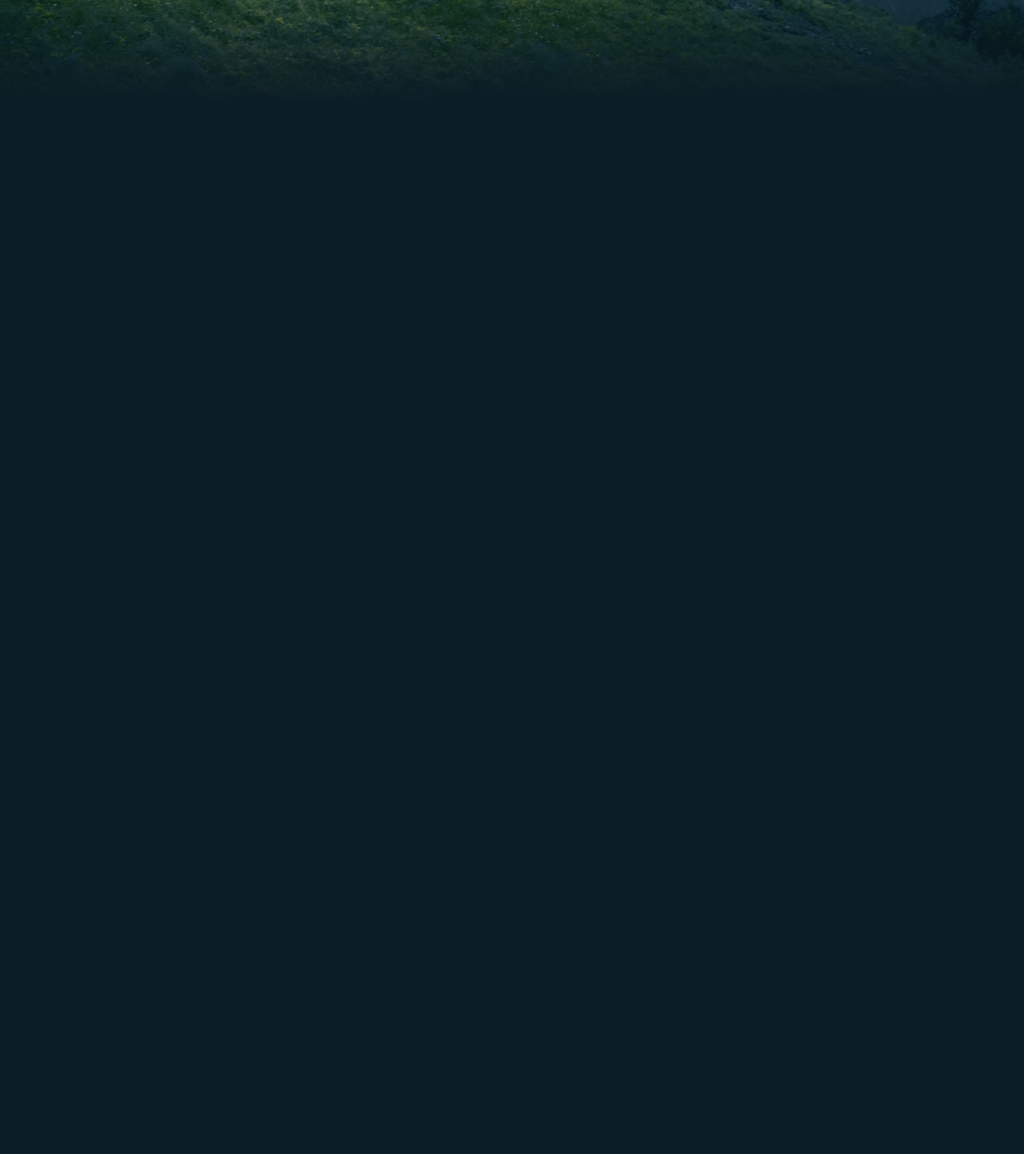
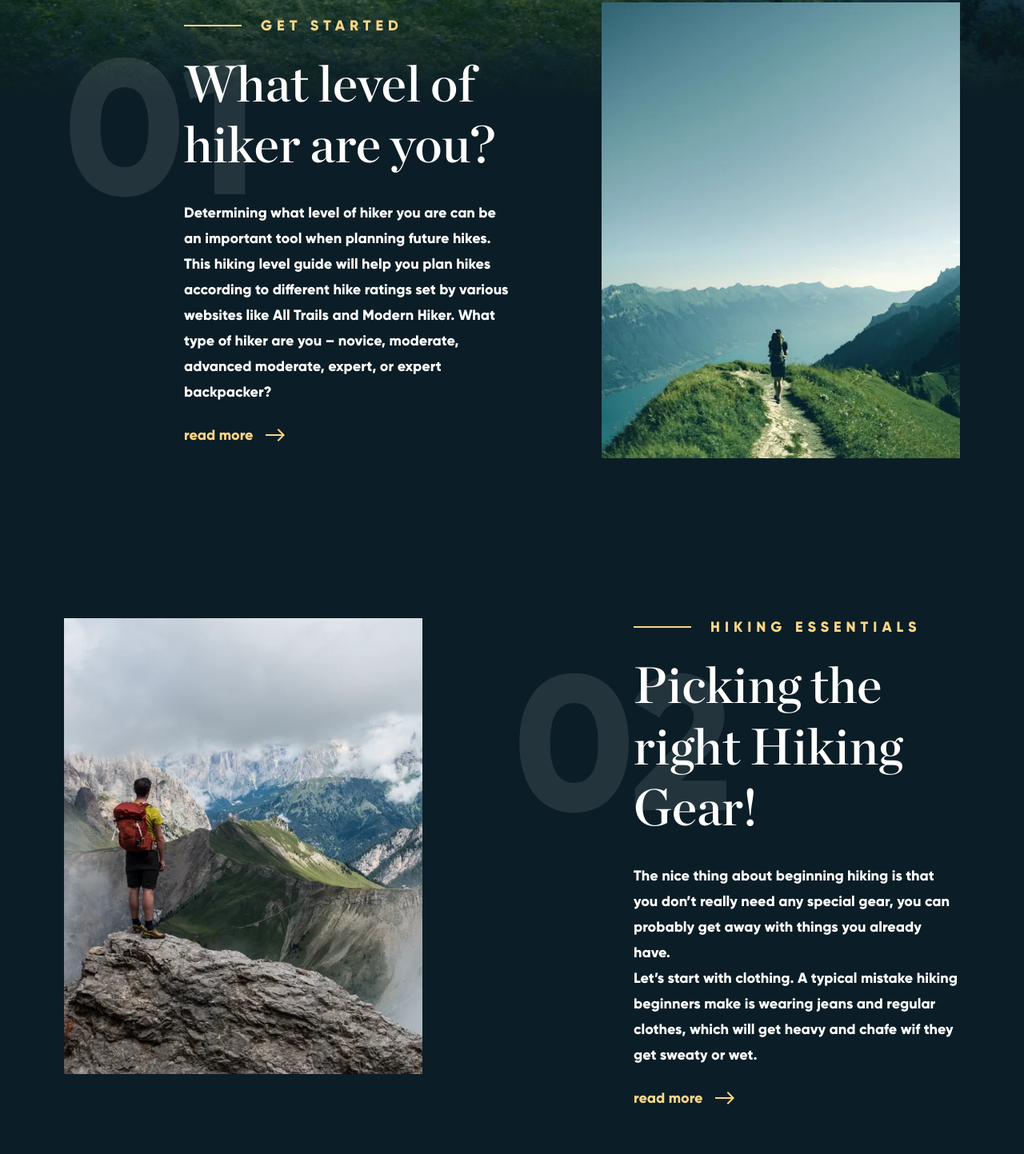
Before and after one commit to jw-git-hub/MNTN---Landing-Page, a plain HTML site: page index.html in a window 1280 px wide. Shown: the part 957-2400 px from the top of the page at 80% size. Before the commit the page ends 1267 px from the top, so only its background shows below. Drawn offline with Linux system fonts and the light colour scheme.

Commit message:
feat(features): three feature sections with shared component and reverse variant

```diff
--- a/index.html
+++ b/index.html
@@ -12,6 +12,7 @@
   <link rel="stylesheet" href="styles/sections/scenery.css">
   <link rel="stylesheet" href="styles/sections/header.css">
   <link rel="stylesheet" href="styles/sections/hero.css">
+  <link rel="stylesheet" href="styles/sections/feature.css">
 </head>
 <body>
   <div class="page" id="top">
@@ -93,6 +94,68 @@
           </nav>
         </div>
       </section>
+
+      <div class="container features">
+        <section class="feature" id="get-started" aria-labelledby="get-started-title">
+          <div class="feature__body">
+            <span class="feature__number" aria-hidden="true">01</span>
+            <div class="feature__content">
+              <p class="tagline">GEt Started</p>
+              <h2 class="heading-2" id="get-started-title">What level of  hiker are you?</h2>
+              <p class="text-body">Determining what level of hiker you are can be an important tool when planning future hikes. This hiking level guide will help you plan hikes according to different hike ratings set by various websites like All Trails and Modern Hiker. What type of hiker are you – novice, moderate, advanced moderate, expert, or expert backpacker? </p>
+              <!-- TODO: адрес статьи в макете не задан -->
+              <a class="link-arrow link-arrow--accent" href="#" aria-describedby="get-started-title">
+                read more
+                <svg class="link-arrow__icon" width="24" height="16" aria-hidden="true"><use href="assets/icons/sprite.svg#arrow-right"></use></svg>
+              </a>
+            </div>
+          </div>
+          <picture class="feature__media">
+            <source type="image/webp" srcset="assets/images/feature-hiker-level@1x.webp 566w, assets/images/feature-hiker-level@2x.webp 1132w" sizes="(min-width: 1280px) 566px, 100vw">
+            <img src="assets/images/feature-hiker-level@1x.jpg" srcset="assets/images/feature-hiker-level@1x.jpg 566w, assets/images/feature-hiker-level@2x.jpg 1132w" sizes="(min-width: 1280px) 566px, 100vw" width="566" height="720" alt="Hiker walking along a grassy mountain ridge above a lake" loading="lazy" decoding="async">
+          </picture>
+        </section>
+
+        <section class="feature feature--reverse" id="hiking-essentials" aria-labelledby="hiking-essentials-title">
+          <div class="feature__body">
+            <span class="feature__number" aria-hidden="true">02</span>
+            <div class="feature__content">
+              <p class="tagline">Hiking Essentials</p>
+              <h2 class="heading-2" id="hiking-essentials-title">Picking the right Hiking Gear!</h2>
+              <p class="text-body">The nice thing about beginning hiking is that you don’t really need any special gear, you can probably get away with things you already have.<br>Let’s start with clothing. A typical mistake hiking beginners make is wearing jeans and regular clothes, which will get heavy and chafe wif they get sweaty or wet.</p>
+              <!-- TODO: адрес статьи в макете не задан -->
+              <a class="link-arrow link-arrow--accent" href="#" aria-describedby="hiking-essentials-title">
+                read more
+                <svg class="link-arrow__icon" width="24" height="16" aria-hidden="true"><use href="assets/icons/sprite.svg#arrow-right"></use></svg>
+              </a>
+            </div>
+          </div>
+          <picture class="feature__media">
+            <source type="image/webp" srcset="assets/images/feature-hiking-gear@1x.webp 566w, assets/images/feature-hiking-gear@2x.webp 1132w" sizes="(min-width: 1280px) 566px, 100vw">
+            <img src="assets/images/feature-hiking-gear@1x.jpg" srcset="assets/images/feature-hiking-gear@1x.jpg 566w, assets/images/feature-hiking-gear@2x.jpg 1132w" sizes="(min-width: 1280px) 566px, 100vw" width="566" height="720" alt="Hiker with a red backpack standing on a rock above a mountain valley" loading="lazy" decoding="async">
+          </picture>
+        </section>
+
+        <section class="feature" id="where-you-go" aria-labelledby="where-you-go-title">
+          <div class="feature__body">
+            <span class="feature__number" aria-hidden="true">03</span>
+            <div class="feature__content">
+              <p class="tagline">where you go is the key</p>
+              <h2 class="heading-2" id="where-you-go-title">Understand Your Map &amp; Timing</h2>
+              <p class="text-body">To start, print out the hiking guide and map. If it’s raining, throw them in a Zip-Lock bag. Read over the guide, study the map, and have a good idea of what to expect. I like to know what my next landmark is as I hike. For example, I’ll read the guide and know that say, in a mile, I make a right turn at the junction..</p>
+              <!-- TODO: адрес статьи в макете не задан -->
+              <a class="link-arrow link-arrow--accent" href="#" aria-describedby="where-you-go-title">
+                read more
+                <svg class="link-arrow__icon" width="24" height="16" aria-hidden="true"><use href="assets/icons/sprite.svg#arrow-right"></use></svg>
+              </a>
+            </div>
+          </div>
+          <picture class="feature__media">
+            <source type="image/webp" srcset="assets/images/feature-map-timing@1x.webp 566w, assets/images/feature-map-timing@2x.webp 1132w" sizes="(min-width: 1280px) 566px, 100vw">
+            <img src="assets/images/feature-map-timing@1x.jpg" srcset="assets/images/feature-map-timing@1x.jpg 566w, assets/images/feature-map-timing@2x.jpg 1132w" sizes="(min-width: 1280px) 566px, 100vw" width="566" height="720" alt="Hand holding a compass against green mountain slopes" loading="lazy" decoding="async">
+          </picture>
+        </section>
+      </div>
     </main>
   </div>
 </body>
--- /dev/null
+++ b/styles/sections/feature.css
@@ -0,0 +1,76 @@
+/* Feature: номер, тэглайн, заголовок, текст, «read more» и фото. Модификатор --reverse — фото слева */
+
+.features {
+  position: relative;
+  z-index: var(--layer-ui);
+  display: flex;
+  flex-direction: column;
+  gap: var(--space-section);
+}
+
+.feature {
+  display: grid;
+  gap: var(--space-5);
+}
+
+.feature__body {
+  position: relative;
+  display: flex;
+  align-items: center;
+  padding-top: var(--space-6);
+}
+
+.feature__number {
+  position: absolute;
+  top: 0;
+  left: 0;
+  color: var(--color-text-ghost);
+  font-size: var(--text-number-size);
+  line-height: var(--text-number-line);
+  pointer-events: none;
+  user-select: none;
+}
+
+.feature__content {
+  position: relative;
+  display: flex;
+  flex-direction: column;
+  align-items: flex-start;
+  gap: var(--space-feature-stack);
+}
+
+.feature__media {
+  width: 100%;
+  max-width: var(--feature-image-width);
+}
+
+.feature__media img {
+  width: 100%;
+  height: auto;
+  aspect-ratio: var(--feature-image-ratio);
+  object-fit: cover;
+}
+
+@media (min-width: 1280px) {
+  .feature {
+    grid-template-columns: minmax(0, 1fr) min(var(--feature-image-width), 40%);
+    column-gap: var(--space-feature-gap);
+  }
+
+  .feature--reverse {
+    grid-template-columns: min(var(--feature-image-width), 40%) minmax(0, 1fr);
+  }
+
+  .feature--reverse .feature__media {
+    order: -1;
+  }
+
+  .feature__body {
+    padding-top: 0;
+    padding-left: var(--space-feature-number-x);
+  }
+
+  .feature__number {
+    top: var(--space-feature-number-top);
+  }
+}
```
